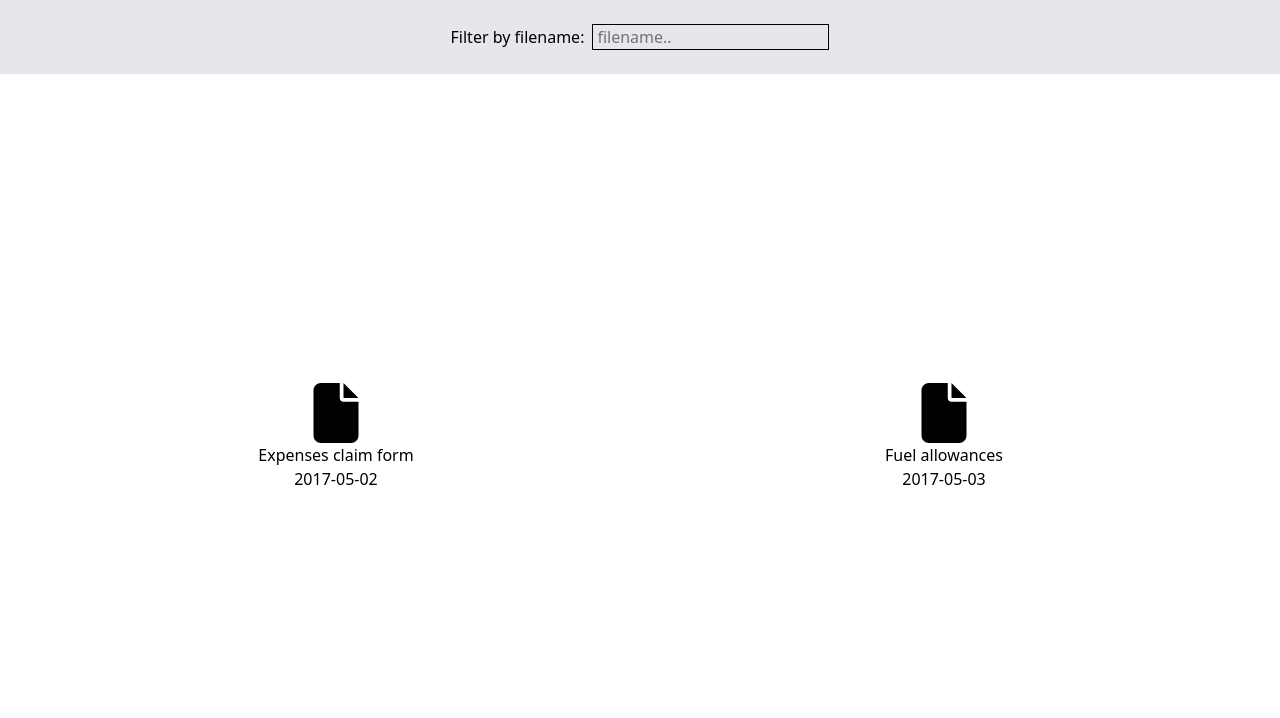
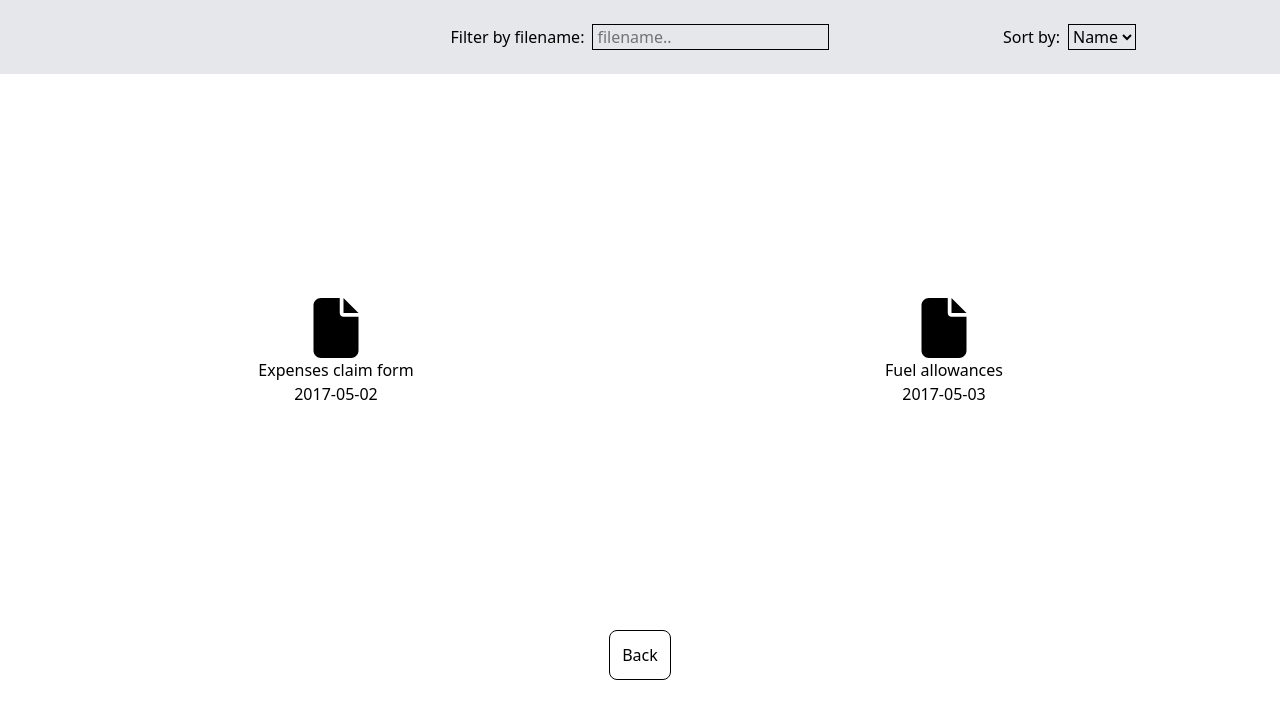
Before and after one commit to uimran19/brighthr-documents-app, a React (Vite) app: page /Expenses in a window 1280 px wide. Shown: the top 718 px of the page. Built offline with nearby package versions, Linux system fonts and the light colour scheme.

Commit message:
add sorting feature

```diff
--- a/src/App.tsx
+++ b/src/App.tsx
@@ -1,13 +1,20 @@
 import { Route, Routes } from "react-router-dom"
 import FolderPage from "./pages/FolderPage"
 import FilterInput from "./components/FilterInput"
+import Sorting from "./components/Sorting"
 
 function App() {
 
   return (
     <>
-      <header className="bg-gray-200 flex justify-center p-6">
-        <FilterInput />
+      <header className="bg-gray-200 grid grid-cols-3 p-6">
+        <div></div>
+        <div className="text-center">
+          <FilterInput />
+        </div>
+        <div className="text-right mr-30">
+          <Sorting />
+        </div>
       </header>
       <Routes>
         <Route path="/" element={<FolderPage/>} />
--- /dev/null
+++ b/src/components/Sorting.tsx
@@ -0,0 +1,22 @@
+import { appContext } from "../context/context"
+import { useContext } from "react"
+
+export default function Sorting() {
+    const ctx = useContext(appContext)
+
+    function handleChange(value: string) {
+        ctx.setSort(value)
+    }
+
+    return (
+        <div>
+            <label>
+                <span>Sort by:</span>
+                <select className='border ml-2' onChange={e => handleChange(e.currentTarget.value)}>
+                    <option value="name">Name</option>
+                    <option value="date">Date</option>
+                </select>
+            </label>
+        </div>
+    )
+}
--- a/src/context/context.tsx
+++ b/src/context/context.tsx
@@ -3,6 +3,7 @@ import { createContext, useState, type ReactNode } from "react";
 type AppContext = {
     filterQuery: string,
     setFilterQuery: (newFilterQuery: string) => void,
+    setSort: (newSort: string) => void,
     sort: string,
     ascending: boolean
 }
@@ -10,6 +11,7 @@ type AppContext = {
 export const appContext = createContext<AppContext>({
     filterQuery: "",
     setFilterQuery() {},
+    setSort() {},
     sort: "name",
     ascending: false
 })
@@ -23,6 +25,7 @@ export function AppContextProvider({children}: {children: ReactNode}) {
     const ctx: AppContext = {
         filterQuery,
         setFilterQuery,
+        setSort,
         sort,
         ascending
     }
--- a/src/pages/FolderPage.tsx
+++ b/src/pages/FolderPage.tsx
@@ -4,6 +4,7 @@ import Folder from "../components/Folder"
 import File from "../components/File"
 import { appContext } from "../context/context"
 import { useContext } from "react"
+import { Link } from "react-router-dom"
 /*
         /               rootDir
         /Misc           Misc
@@ -40,7 +41,20 @@ export default function FolderPage() {
         <p>No matches found</p>
     )
 
+    items.sort((a,b) => {
+        if (ctx.sort === 'name') {
+            return a.name.localeCompare(b.name)
+        }
+        else {
+            if (a.type === 'folder' || b.type === 'folder') return -1;
+            const dateA = new Date(a.added).getTime()
+            const dateB = new Date(b.added).getTime()
+            return dateB - dateA
+        }
+    })
+
     return (
+        <>
             <main className="grow grid grid-cols-2 justify-items-center p-8">
                 {items.map(item => {
                     if (item.type === 'folder') return <Folder key={item.name} folder={item} />
@@ -48,5 +62,7 @@ export default function FolderPage() {
                     return <File key={item.name} file={item} />
                 })}
             </main>
+            {params.folderName && <Link className="border mb-30 self-center p-3 rounded-lg cursor-pointer" to='/'>Back</Link>}
+        </>
     )
 }
```
Lines whose indentation alone changed are shown as unchanged.
